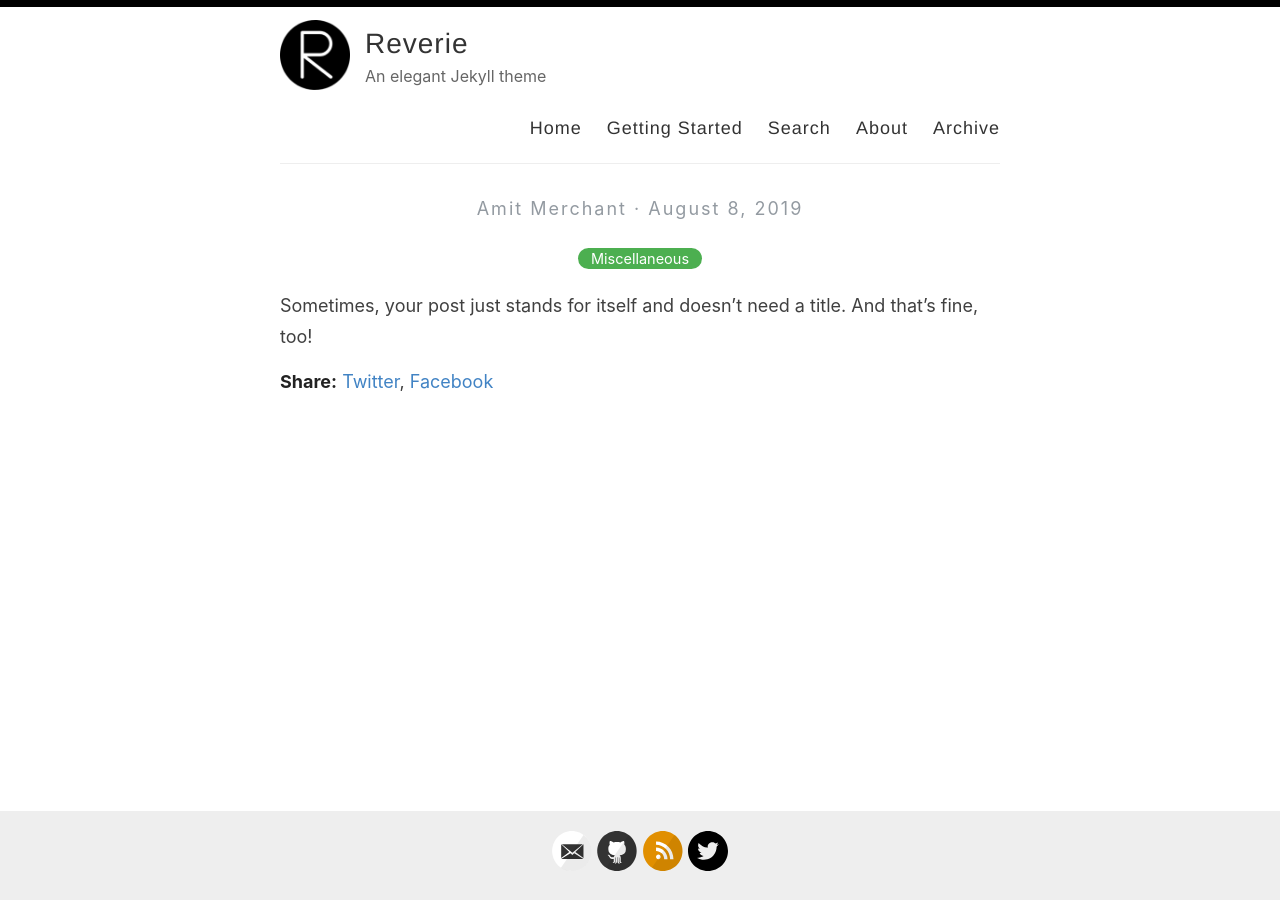
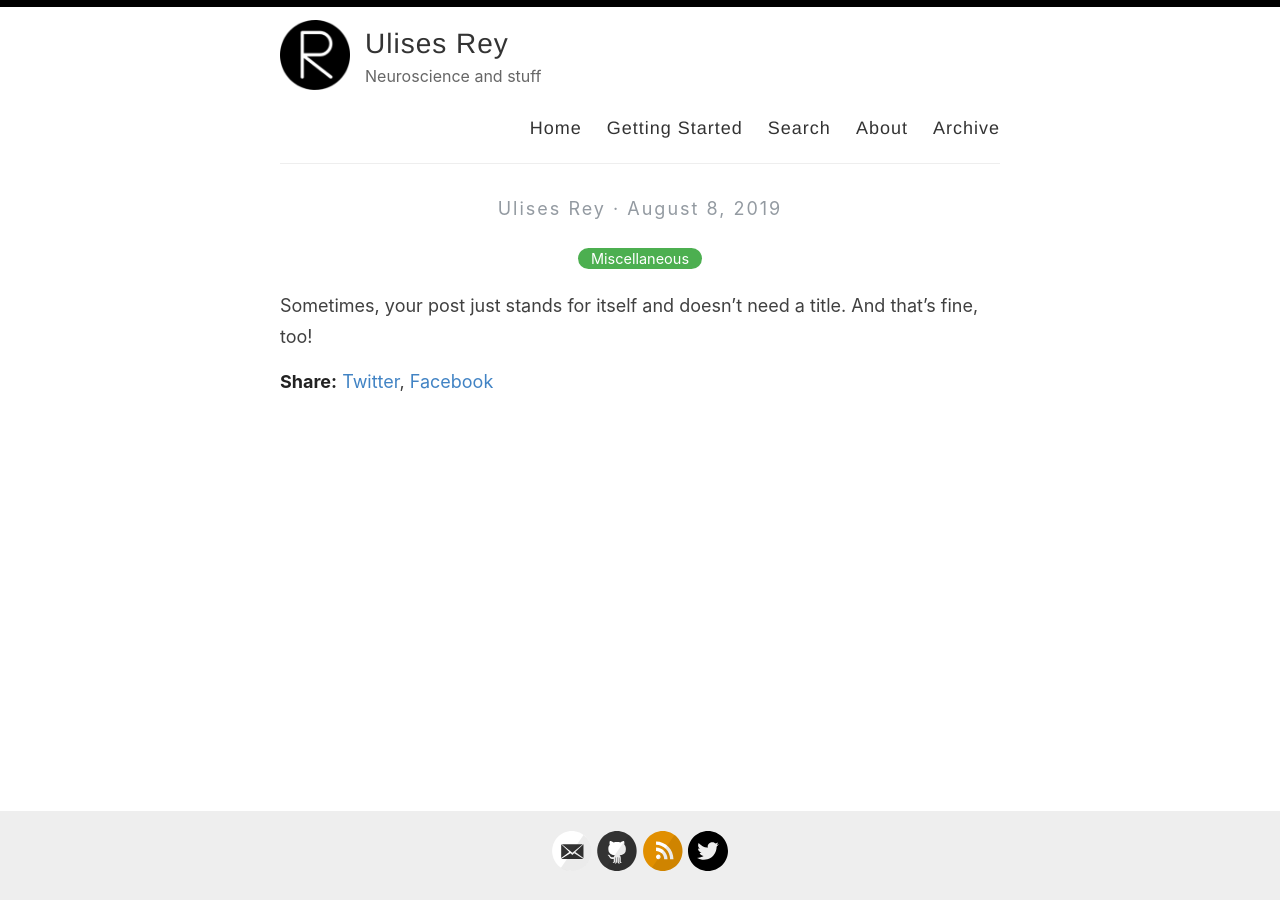
Before and after one commit to ulisesrey/ulisesrey.github.io, a Jekyll site: the page built from _posts/2019-08-08-no-title-posts.md, in a window 1280 px wide. Built offline with Jekyll 4.4.1, drawn with Linux system fonts in a browser that asks for light colours.

Commit message:
updated config file

```diff
--- a/_config.yml
+++ b/_config.yml
@@ -3,13 +3,13 @@
 #
 
 # Name of your site (displayed in the header)
-name: Reverie
+name: Ulises Rey
 
 # Name of the author
-author: Amit Merchant
+author: Ulises Rey
 
 # Short bio or description (displayed in the header)
-description: An elegant Jekyll theme
+description: Neuroscience and stuff
 
 # URL of your avatar or profile pic (you could use your GitHub profile pic)
 avatar: /images/reverie.png
@@ -21,15 +21,15 @@ avatar: /images/reverie.png
 # Includes an icon in the footer for each username you enter
 footer-links:
   dribbble:
-  email: amit.d.merchant@gmail.com
+  email: ulises.rey at univie dot ac dot at
   facebook:
   flickr:
-  github: amitmerchant1990/reverie
+  github: ulisesrey
   instagram:
   linkedin:
   pinterest:
   rss: rss
-  twitter: amit_merchant
+  twitter: ulisesrey
   stackoverflow:
   youtube: # channel/<your_long_string> or user/<user-name>
   googleplus: # anything in your profile username that comes after plus.google.com/
@@ -41,7 +41,7 @@ footer-links:
 disqus:
 
 # Enter your Google Analytics web tracking code (e.g. UA-2110908-2) to activate tracking
-google_analytics: UA-43339302-11
+google_analytics:
 
 # For newer "GA4" analytics, use the following instead of the "UA" entry above
 #google_analytics_ga4: G-GABC1DEFG
```
